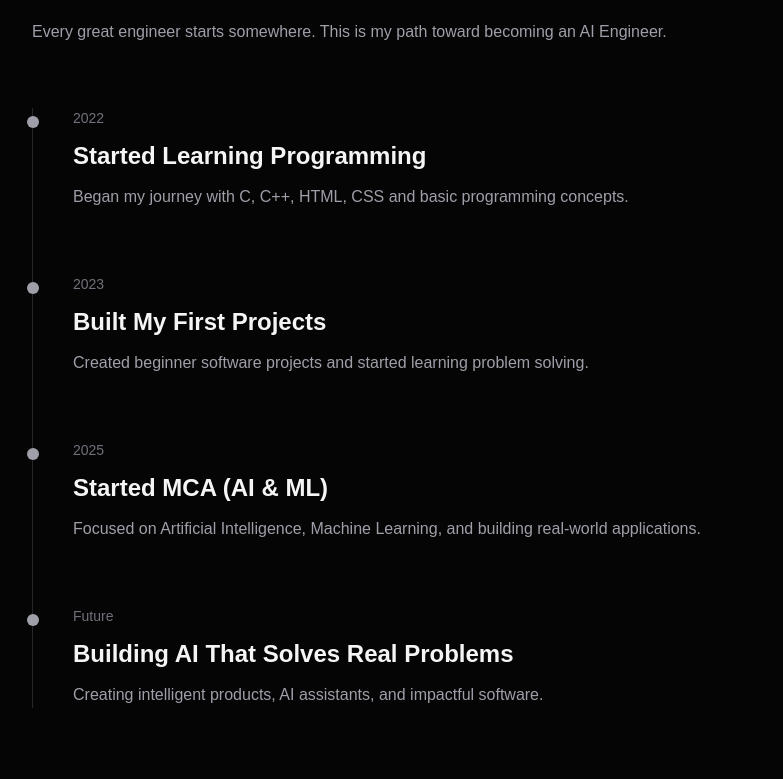
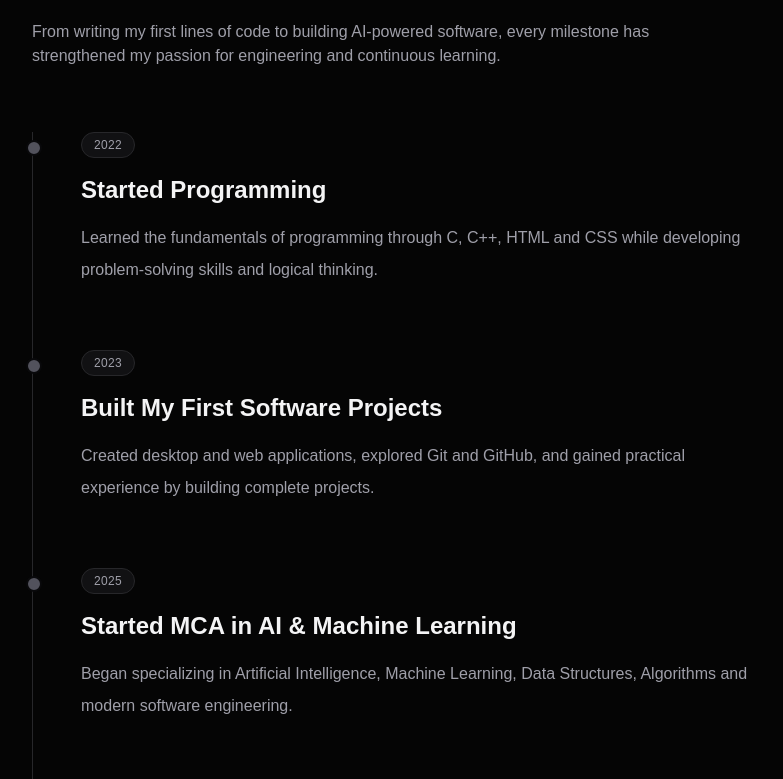
Before and after one commit to annukumarr/akp-portfolio, a Next.js app: page / in a window 1280 px wide. Shown: the part 1061-1840 px from the top of the page, without its empty margins (0-783 px from the left). Built offline with nearby package versions, Linux system fonts and the light colour scheme.

Commit message:
release: legacy portfolio v1.0.0

```diff
--- a/app/data/journey.ts
+++ b/app/data/journey.ts
@@ -2,35 +2,42 @@ export const journey = {
   title: "My Journey",
 
   subtitle:
-    "Every great engineer starts somewhere. This is my path toward becoming an AI Engineer.",
+    "From writing my first lines of code to building AI-powered software, every milestone has strengthened my passion for engineering and continuous learning.",
 
   timeline: [
     {
       year: "2022",
-      title: "Started Learning Programming",
+      title: "Started Programming",
       description:
-        "Began my journey with C, C++, HTML, CSS and basic programming concepts.",
+        "Learned the fundamentals of programming through C, C++, HTML and CSS while developing problem-solving skills and logical thinking.",
     },
 
     {
       year: "2023",
-      title: "Built My First Projects",
+      title: "Built My First Software Projects",
       description:
-        "Created beginner software projects and started learning problem solving.",
+        "Created desktop and web applications, explored Git and GitHub, and gained practical experience by building complete projects.",
     },
 
     {
       year: "2025",
-      title: "Started MCA (AI & ML)",
+      title: "Started MCA in AI & Machine Learning",
       description:
-        "Focused on Artificial Intelligence, Machine Learning, and building real-world applications.",
+        "Began specializing in Artificial Intelligence, Machine Learning, Data Structures, Algorithms and modern software engineering.",
+    },
+
+    {
+      year: "2026",
+      title: "Building Legacy & Jarvis-X",
+      description:
+        "Developing a production-grade portfolio (Legacy) and Jarvis-X, a long-term AI operating system focused on intelligent automation and real-world applications.",
     },
 
     {
       year: "Future",
-      title: "Building AI That Solves Real Problems",
+      title: "AI Engineer",
       description:
-        "Creating intelligent products, AI assistants, and impactful software.",
+        "My goal is to design intelligent products that solve meaningful problems while continuously learning, contributing to open source and building impactful AI systems.",
     },
   ],
 };
--- a/components/Contact/ContactActions/ContactActions.tsx
+++ b/components/Contact/ContactActions/ContactActions.tsx
@@ -1,6 +1,7 @@
 "use client";
 
 import { motion } from "motion/react";
+import { FaEnvelope, FaGithub } from "react-icons/fa";
 import { contact } from "@/app/data/contact";
 
 export default function ContactActions() {
@@ -12,12 +13,15 @@ export default function ContactActions() {
         whileTap={{ scale: 0.97 }}
         transition={{ duration: 0.2 }}
         className="
+          inline-flex items-center gap-2
           rounded-xl bg-white
-          px-6 py-3 font-medium text-black
+          px-6 py-3
+          font-medium text-black
           transition-all duration-300
           hover:shadow-[0_0_25px_rgba(255,255,255,0.20)]
         "
       >
+        <FaEnvelope className="h-[18px] w-[18px]" />
         {contact.actions.email.label}
       </motion.a>
 
@@ -29,8 +33,10 @@ export default function ContactActions() {
         whileTap={{ scale: 0.97 }}
         transition={{ duration: 0.2 }}
         className="
+          inline-flex items-center gap-2
           rounded-xl border border-zinc-700
-          px-6 py-3 font-medium
+          px-6 py-3
+          font-medium
           transition-all duration-300
           hover:border-violet-500
           hover:bg-violet-500/10
@@ -38,6 +44,7 @@ export default function ContactActions() {
           hover:shadow-[0_0_25px_rgba(139,92,246,0.12)]
         "
       >
+        <FaGithub className="h-[18px] w-[18px]" />
         {contact.actions.github.label}
       </motion.a>
     </div>
--- a/components/Contact/ContactContent/ContactContent.tsx
+++ b/components/Contact/ContactContent/ContactContent.tsx
@@ -11,32 +11,45 @@ export default function ContactContent() {
       whileInView={{ opacity: 1, y: 0 }}
       viewport={{ once: true, amount: 0.3 }}
       transition={{ duration: 0.6 }}
-      whileHover={{ y: -4 }}
+      whileHover={{ y: -6 }}
       className="
         group relative mt-12 overflow-hidden
-        rounded-2xl border border-zinc-800
-        bg-black px-10 py-10
+        rounded-3xl border border-zinc-800
+        bg-gradient-to-br from-black via-zinc-950 to-black
+        px-10 py-10
         transition-all duration-500
         hover:border-violet-500/50
-        hover:shadow-[0_0_40px_rgba(139,92,246,0.10)]
+        hover:shadow-[0_0_50px_rgba(139,92,246,0.12)]
         max-sm:px-6 max-sm:py-8
       "
     >
+      {/* Background Glow */}
       <div
         className="
           pointer-events-none absolute
           -right-24 -top-24
-          h-56 w-56 rounded-full
+          h-64 w-64 rounded-full
           bg-violet-600/0 blur-3xl
           transition-all duration-700
           group-hover:bg-violet-600/15
         "
       />
 
+      {/* Subtle Grid */}
+      <div
+        className="
+          absolute inset-0 opacity-0
+          transition-opacity duration-500
+          group-hover:opacity-100
+          [background-image:linear-gradient(rgba(255,255,255,0.03)_1px,transparent_1px),linear-gradient(90deg,rgba(255,255,255,0.03)_1px,transparent_1px)]
+          [background-size:32px_32px]
+        "
+      />
+
       <p
         className="
           relative max-w-3xl
-          text-lg leading-relaxed text-zinc-300
+          text-lg leading-8 text-zinc-300
           transition-colors duration-300
           group-hover:text-white
         "
--- a/components/Journey/JourneyItem/JourneyItem.tsx
+++ b/components/Journey/JourneyItem/JourneyItem.tsx
@@ -15,38 +15,49 @@ export default function JourneyItem({
 }: JourneyItemProps) {
   return (
     <motion.div
-      initial={{ opacity: 0, x: -20 }}
+      initial={{ opacity: 0, x: -24 }}
       whileInView={{ opacity: 1, x: 0 }}
       viewport={{ once: true, amount: 0.3 }}
       transition={{ duration: 0.5 }}
-      whileHover={{ x: 8 }}
-      className="group relative pl-10"
+      whileHover={{ x: 10 }}
+      className="group relative pl-12"
     >
+      {/* Timeline Dot */}
       <div
         className="
-          absolute -left-[6px] top-2
-          h-3 w-3 rounded-full
-          bg-zinc-400
+          absolute -left-[7px] top-2
+          h-4 w-4 rounded-full
+          border-2 border-zinc-950
+          bg-zinc-600
           transition-all duration-300
           group-hover:scale-125
           group-hover:bg-violet-500
-          group-hover:shadow-[0_0_20px_rgba(139,92,246,0.9)]
+          group-hover:shadow-[0_0_24px_rgba(139,92,246,0.9)]
         "
       />
 
-      <p
+      {/* Year Badge */}
+      <span
         className="
-          text-sm text-zinc-500
-          transition-colors duration-300
-          group-hover:text-violet-400
+          inline-flex items-center rounded-full
+          border border-zinc-800
+          bg-zinc-900/70
+          px-3 py-1
+          text-xs font-medium tracking-wide
+          text-zinc-400
+          transition-all duration-300
+          group-hover:border-violet-500/40
+          group-hover:text-violet-300
         "
       >
         {year}
-      </p>
+      </span>
 
+      {/* Title */}
       <h3
         className="
-          mt-3 text-2xl font-semibold
+          mt-4 text-2xl font-semibold
+          text-zinc-100
           transition-colors duration-300
           group-hover:text-violet-400
         "
@@ -54,7 +65,16 @@ export default function JourneyItem({
         {title}
       </h3>
 
-      <p className="mt-3 max-w-2xl leading-relaxed text-zinc-400">
+      {/* Description */}
+      <p
+        className="
+          mt-4 max-w-2xl
+          leading-8
+          text-zinc-400
+          transition-colors duration-300
+          group-hover:text-zinc-300
+        "
+      >
         {description}
       </p>
     </motion.div>
--- a/package.json
+++ b/package.json
@@ -9,10 +9,12 @@
     "lint": "eslint"
   },
   "dependencies": {
+    "lucide-react": "^1.25.0",
     "motion": "^12.42.2",
     "next": "16.2.10",
     "react": "19.2.4",
-    "react-dom": "19.2.4"
+    "react-dom": "19.2.4",
+    "react-icons": "^5.7.0"
   },
   "devDependencies": {
     "@tailwindcss/postcss": "^4",
```
Also changed, not shown: 1 other file (tests, documents, lock files or other folders).
